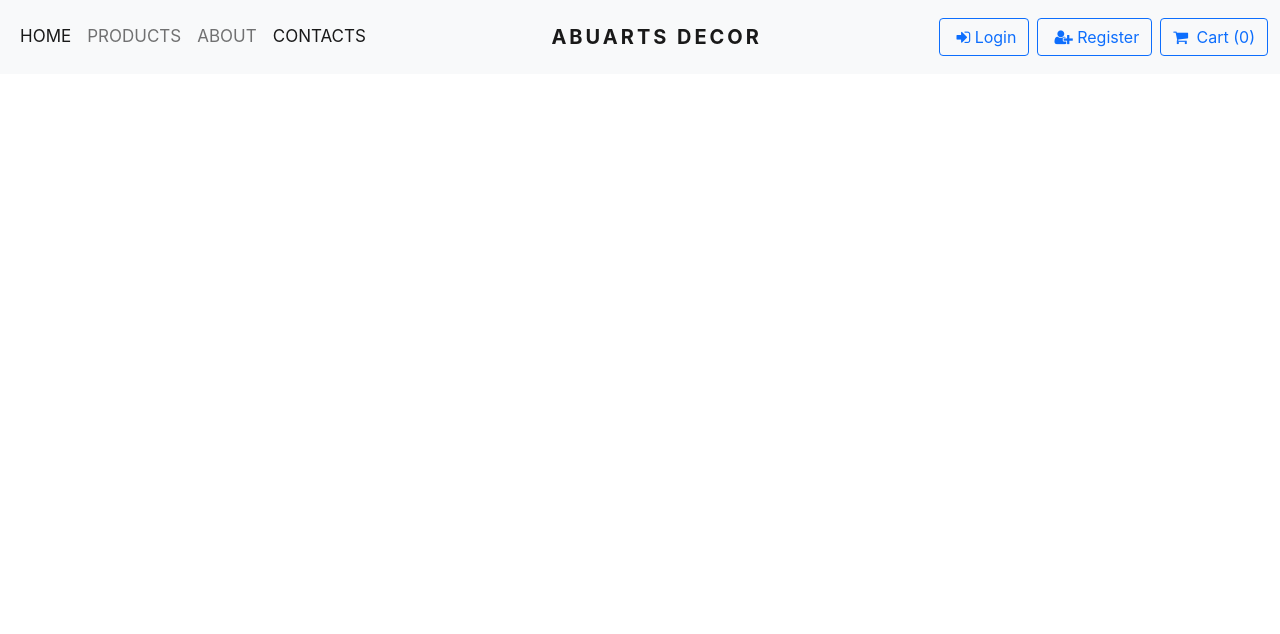
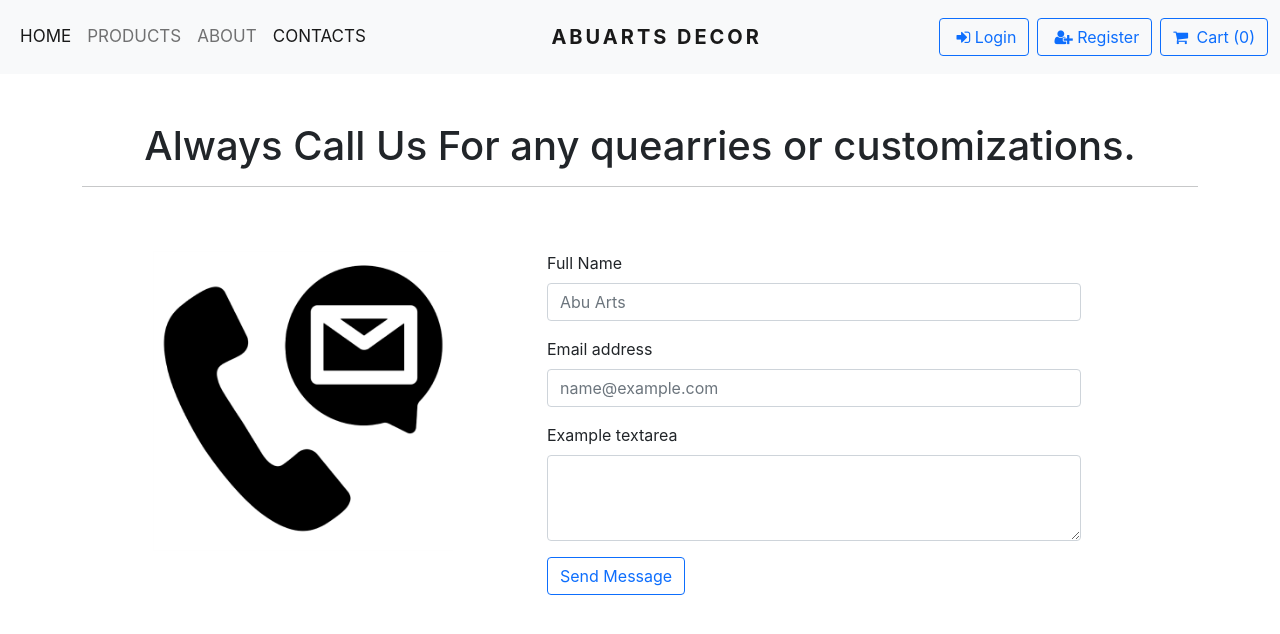
Before and after one commit to kiokoshedy/abu-arts, a React (Create React App) app: page /contact in a window 1280 px wide. Shown: the top 634 px of the page. Built offline with nearby package versions, Linux system fonts and the light colour scheme.

Commit message:
contact component

```diff
--- a/src/components/Contact.jsx
+++ b/src/components/Contact.jsx
@@ -3,7 +3,37 @@ import React from 'react'
 const Contact = () => {
     return (
         <div>
-
+            <div className="container mb-5">
+                <div className="row">
+                    <div className="col-12 text-center py-4 my-4">
+                        <h1>Always Call Us For any quearries or customizations.</h1>
+                        <hr />
+                    </div>
+                    <div className="row">
+                        <div className="col-md-5 d-flex justify-content-center">
+                            <img src="/images/contact.png" alt="Contact Us"
+                                height="300px" width="300px" />
+                        </div>
+                        <div className="col-md-6">
+                            <form>
+                                <div class="mb-3">
+                                    <label for="exampleForm" class="form-label">Full Name</label>
+                                    <input type="email" class="form-control" id="exampleForm" placeholder="Abu Arts"/>
+                                </div>
+                                <div class="mb-3">
+                                    <label for="exampleFormControlInput1" class="form-label">Email address</label>
+                                    <input type="email" class="form-control" id="exampleFormControlInput1" placeholder="name@example.com"/>
+                                </div>
+                                <div class="mb-3">
+                                    <label for="exampleFormControlTextarea1" class="form-label">Example textarea</label>
+                                    <textarea class="form-control" id="exampleFormControlTextarea1" rows="3"></textarea>
+                                </div>
+                                <button type="submit" class="btn btn-outline-primary">Send Message</button>
+                            </form>
+                        </div>
+                    </div>
+                </div>
+            </div>
         </div>
     )
 }
--- a/src/components/Home.jsx
+++ b/src/components/Home.jsx
@@ -1,4 +1,5 @@
 import React from 'react'
+import Product from './Product'
 
 const Home = () => {
     return (
@@ -33,6 +34,7 @@ const Home = () => {
                     <span class="visually-hidden">Next</span>
                 </button>
             </div>
+            <Product/>
         </div>
     )
 }
```
Also changed, not shown: src/components/ProductDetails.jsx (added, +11 -0 lines), public/images/contact.png (added).
